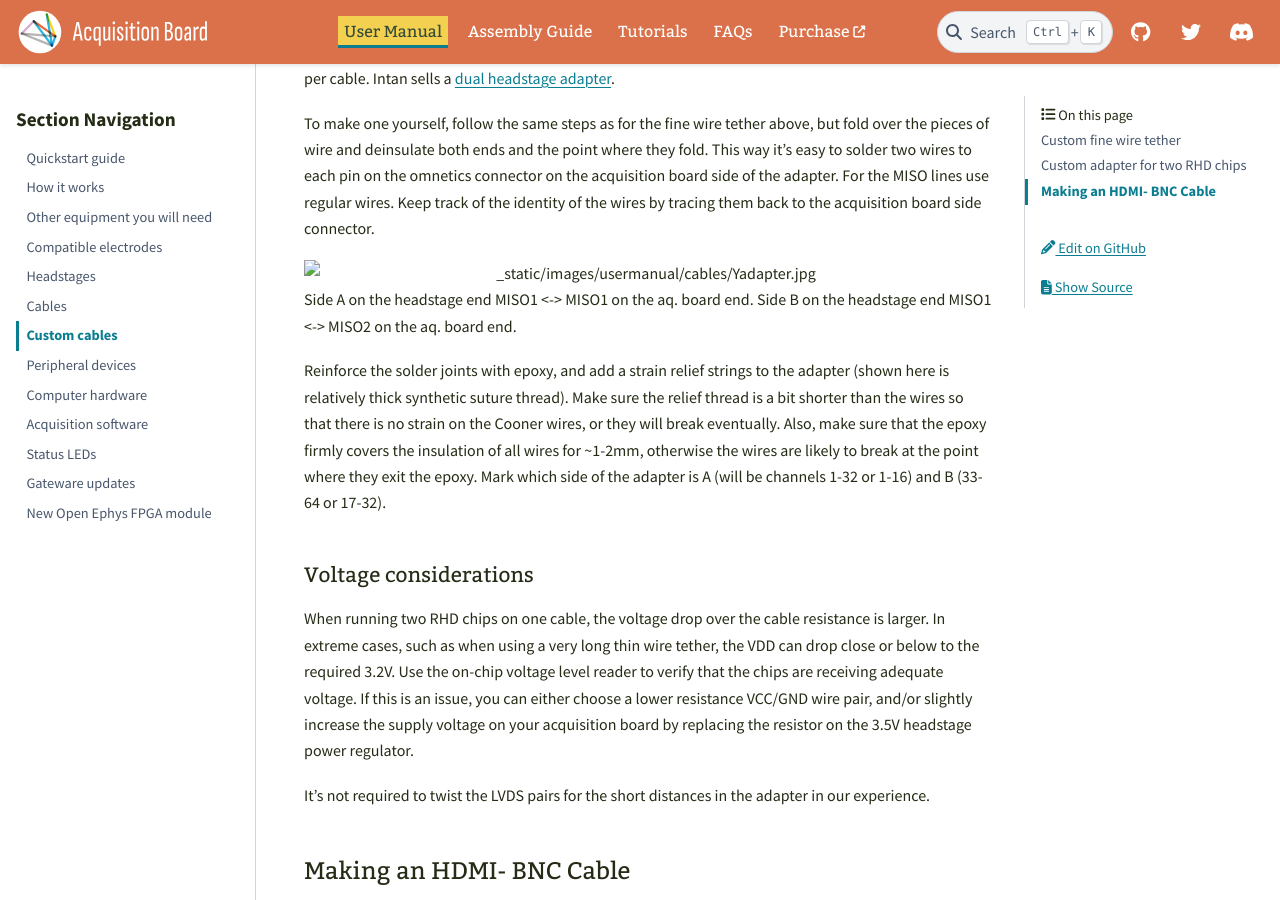
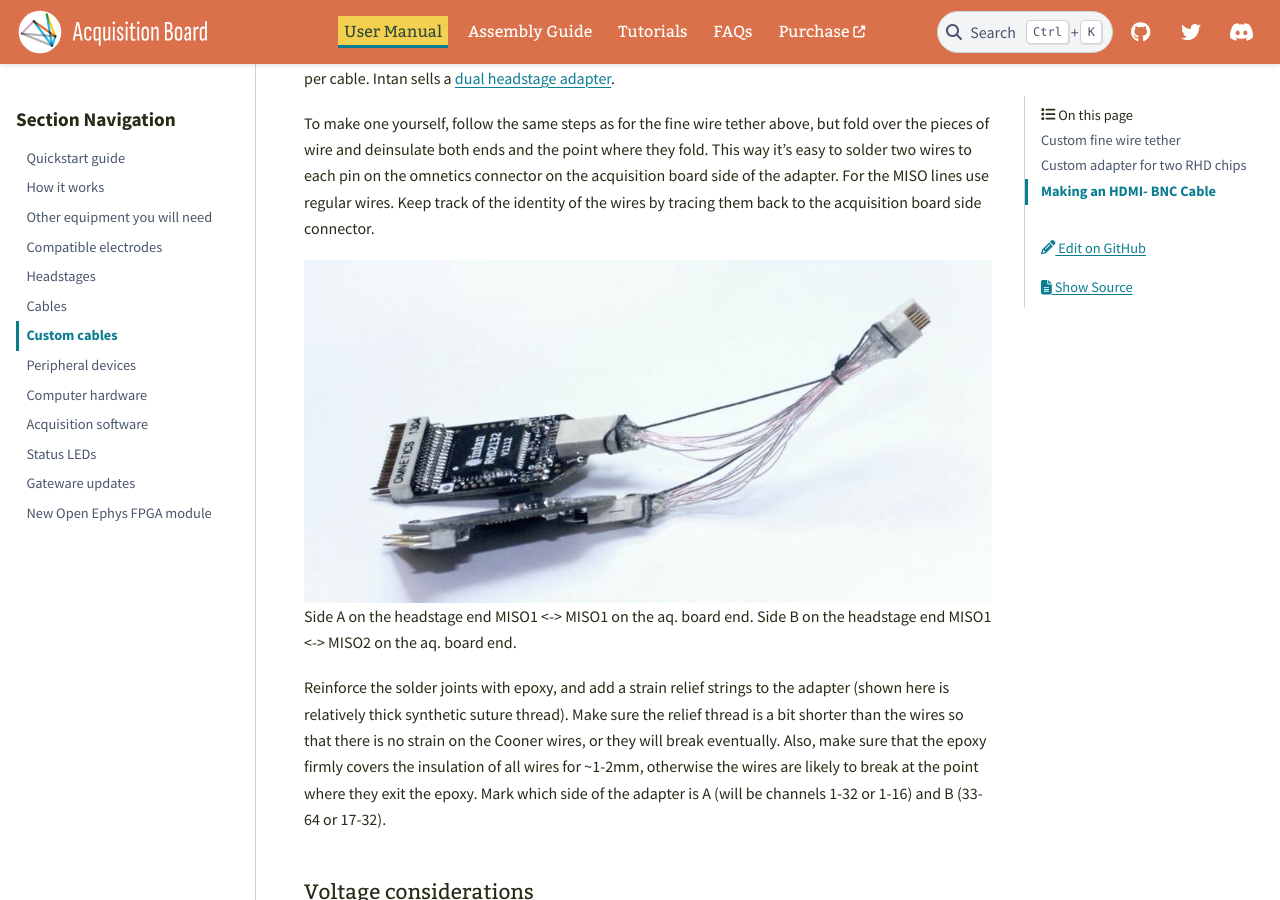
Before and after one commit to open-ephys/acq-board-docs, a Sphinx documentation site: the page built from source/User-Manual/Custom-cables.rst, in a window 1280 px wide and 900 px high, scrolled down 2480 px. Built offline with Sphinx 7.4.7 and the PyData theme 0.15.4, drawn with Linux system fonts in a browser that asks for light colours.

Commit message:
Update image format to render properly

```diff
--- a/source/User-Manual/Custom-cables.rst
+++ b/source/User-Manual/Custom-cables.rst
@@ -46,7 +46,7 @@ The current cable SPI standard (see here) specifies two MISO lines, so it's poss
 To make one yourself, follow the same steps as for the fine wire tether above, but fold over the pieces of wire and deinsulate both ends and the point where they fold. This way it's easy to solder two wires to each pin on the omnetics connector on the acquisition board side of the adapter. For the MISO lines use regular wires.
 Keep track of the identity of the wires by tracing them back to the acquisition board side connector.
 
-.. image:: ../_static/images/usermanual/cables/Yadapter.jpg
+.. image:: ../_static/images/usermanual/cables/Yadapter.png
   :align: center
 
 Side A on the headstage end MISO1 <-> MISO1 on the aq. board end.
```
Also changed, not shown: source/_static/images/usermanual/cables/Yadapter.JPG (deleted), source/_static/images/usermanual/cables/Yadapter.png (added).
